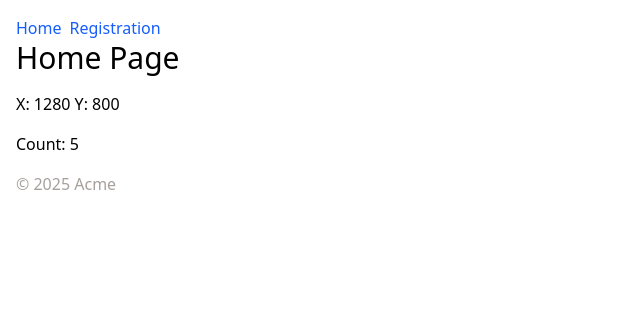
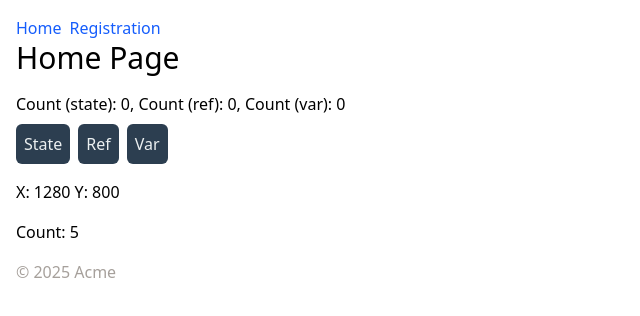
Before and after one commit to patrykomiotek/dyn-group-1, a React (Vite) app: page / in a window 1280 px wide. Shown: the top 316 px of the page, without its empty margins (0-640 px from the left). Built offline with nearby package versions, Linux system fonts and the light colour scheme.

Commit message:
feat: with calue collector component

```diff
--- /dev/null
+++ b/src/components/ValueCollector.tsx
@@ -0,0 +1,34 @@
+import { useState, useRef } from "react";
+import { Button } from "../ui";
+
+export function ValueCollector() {
+  const [count, setCount] = useState(0);
+  const contRef = useRef(0);
+  let countVar = 0;
+
+  const handleStateChange = () => {
+    setCount((prevValue) => prevValue + 1);
+  };
+  const handleRefValueChange = () => {
+    contRef.current = contRef.current + 1;
+    console.log({ countRef: contRef.current });
+  };
+  const handleVarChange = () => {
+    countVar++;
+    console.log({ countVar: countVar });
+  };
+
+  return (
+    <div className="space-y-2">
+      <p>
+        Count (state): {count}, Count (ref): {contRef.current}, Count (var):{" "}
+        {countVar}
+      </p>
+      <div className="space-x-2">
+        <Button onClick={handleStateChange}>State</Button>
+        <Button onClick={handleRefValueChange}>Ref</Button>
+        <Button onClick={handleVarChange}>Var</Button>
+      </div>
+    </div>
+  );
+}
--- a/src/pages/HomePage.tsx
+++ b/src/pages/HomePage.tsx
@@ -1,10 +1,12 @@
 import { Counter } from "../components/Counter";
+import { ValueCollector } from "../components/ValueCollector";
 import { ViewPort } from "../components/ViewPort";
 
 export function HomePage() {
   return (
     <div className="space-y-4">
       <h1 className="text-3xl">Home Page</h1>
+      <ValueCollector />
       <ViewPort />
       <Counter />
     </div>
```
